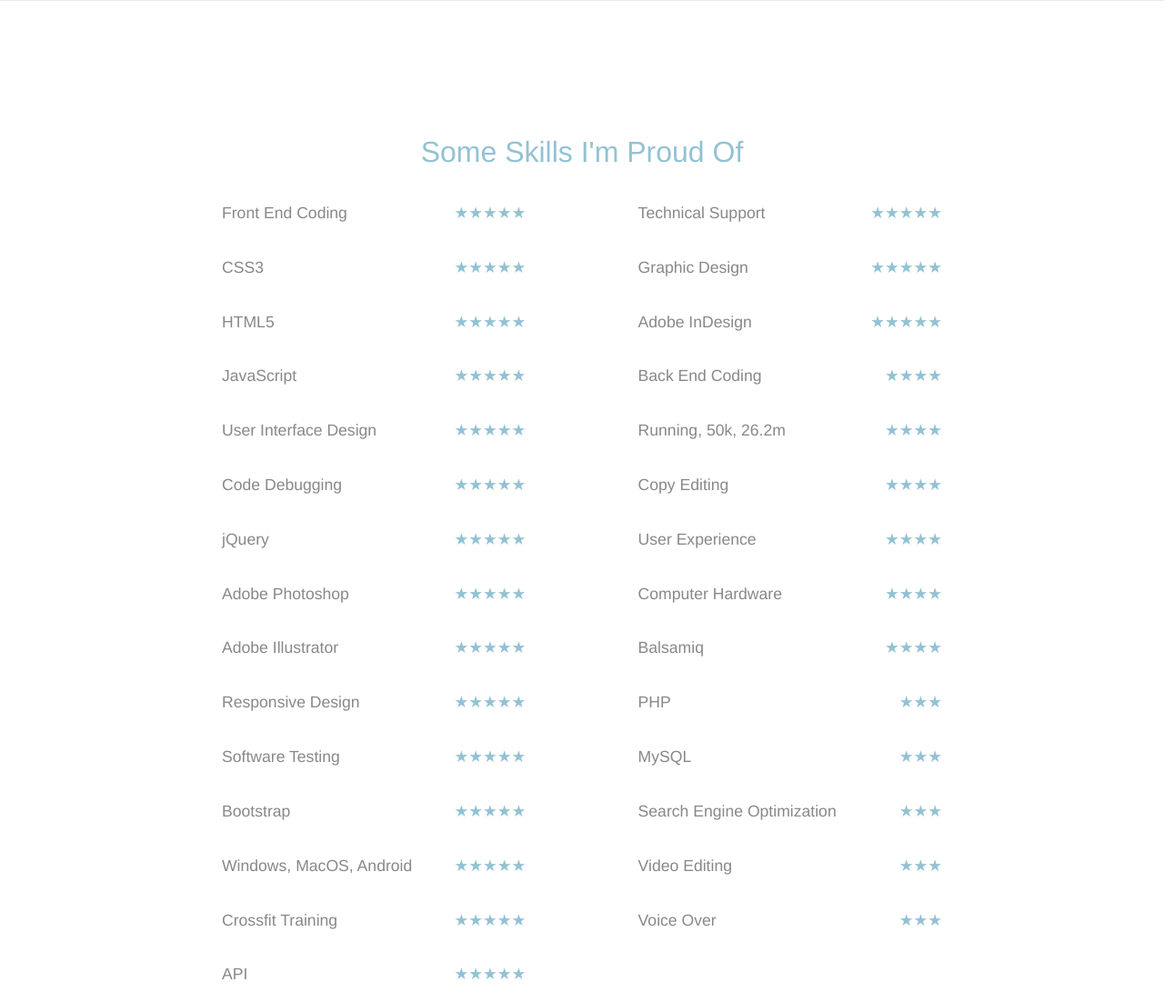
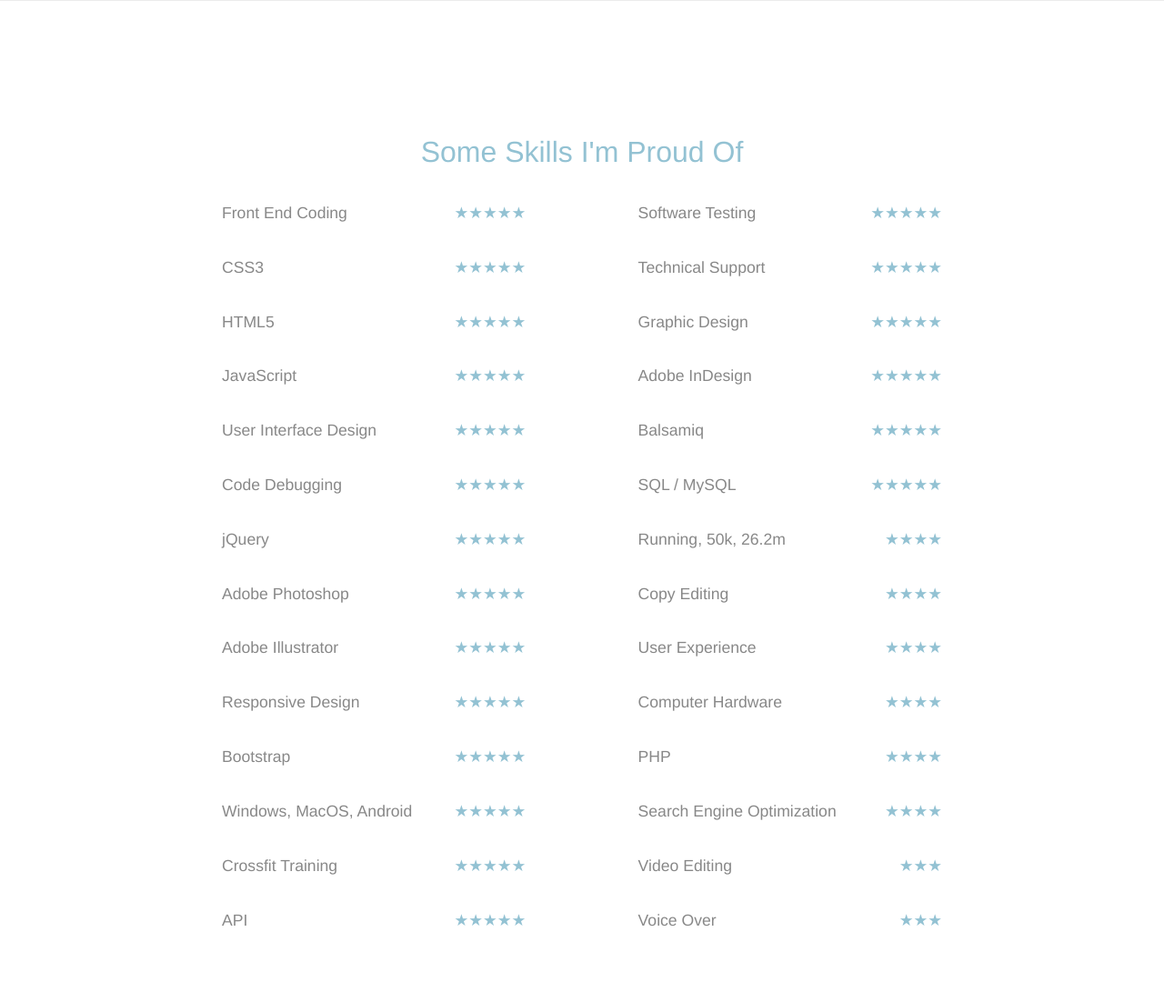
Before and after one commit to schatzab/chelseatown, a PHP site: page / in a window 1280 px wide. Shown: the part 984-2086 px from the top of the page at 91% size. Run offline with PHP 8.4, Linux system fonts and the light colour scheme; some libraries are stand-ins or nearby versions.

Commit message:
addition to skills

```diff
--- a/inc/skills.inc.php
+++ b/inc/skills.inc.php
@@ -17,7 +17,6 @@
 			<div class="skills_hi_lite">Adobe Photoshop <span>&#9733;&#9733;&#9733;&#9733;&#9733;</span></div>
 			<div class="skills_hi_lite">Adobe Illustrator <span>&#9733;&#9733;&#9733;&#9733;&#9733;</span></div>
 			<div class="skills_hi_lite">Responsive Design <span>&#9733;&#9733;&#9733;&#9733;&#9733;</span></div>
-			<div class="skills_hi_lite">Software Testing <span>&#9733;&#9733;&#9733;&#9733;&#9733;</span></div>
 			<div class="skills_hi_lite">Bootstrap <span>&#9733;&#9733;&#9733;&#9733;&#9733;</span></div>
 			<div class="skills_hi_lite">Windows, MacOS, Android<span>&#9733;&#9733;&#9733;&#9733;&#9733;</span></div>
 			<div class="skills_hi_lite">Crossfit Training<span>&#9733;&#9733;&#9733;&#9733;&#9733;</span></div>
@@ -28,18 +27,18 @@
 		</div>
 
 		<div class="skills_main_box_r" >
+			<div class="skills_hi_lite">Software Testing <span>&#9733;&#9733;&#9733;&#9733;&#9733;</span></div>
 			<div class="skills_hi_lite">Technical Support <span>&#9733;&#9733;&#9733;&#9733;&#9733;</span></div>
 			<div class="skills_hi_lite">Graphic Design <span>&#9733;&#9733;&#9733;&#9733;&#9733;</span></div>
 			<div class="skills_hi_lite">Adobe InDesign <span>&#9733;&#9733;&#9733;&#9733;&#9733;</span></div>
-			<div class="skills_hi_lite">Back End Coding <span>&#9733;&#9733;&#9733;&#9733;</span></div>
+			<div class="skills_hi_lite">Balsamiq <span>&#9733;&#9733;&#9733;&#9733;&#9733;</span></div>
+			<div class="skills_hi_lite">SQL / MySQL <span>&#9733;&#9733;&#9733;&#9733;&#9733;</span></div>
 			<div class="skills_hi_lite">Running, 50k, 26.2m<span>&#9733;&#9733;&#9733;&#9733;</span></div>
 			<div class="skills_hi_lite">Copy Editing <span>&#9733;&#9733;&#9733;&#9733;</span></div>
 			<div class="skills_hi_lite">User Experience <span>&#9733;&#9733;&#9733;&#9733;</span></div>
 			<div class="skills_hi_lite">Computer Hardware <span>&#9733;&#9733;&#9733;&#9733;</span></div>
-			<div class="skills_hi_lite">Balsamiq <span>&#9733;&#9733;&#9733;&#9733;</span></div>
-			<div class="skills_hi_lite">PHP <span>&#9733;&#9733;&#9733;</span></div>
-			<div class="skills_hi_lite">MySQL <span>&#9733;&#9733;&#9733;</span></div>
-			<div class="skills_hi_lite">Search Engine Optimization <span>&#9733;&#9733;&#9733;</span></div>
+			<div class="skills_hi_lite">PHP <span>&#9733;&#9733;&#9733;&#9733;</span></div>
+			<div class="skills_hi_lite">Search Engine Optimization <span>&#9733;&#9733;&#9733;&#9733;</span></div>
 			<div class="skills_hi_lite">Video Editing <span>&#9733;&#9733;&#9733;</span></div>
 			<div class="skills_hi_lite">Voice Over <span>&#9733;&#9733;&#9733;</span></div>
 		</div>
```
